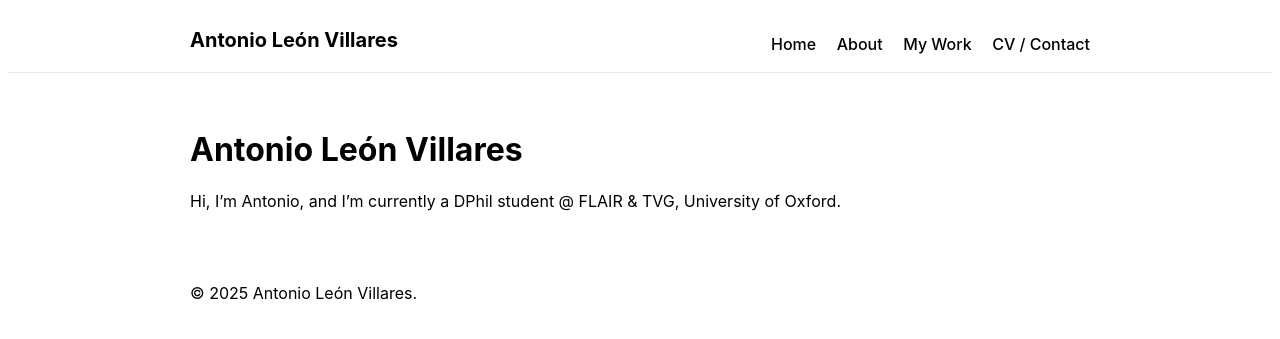
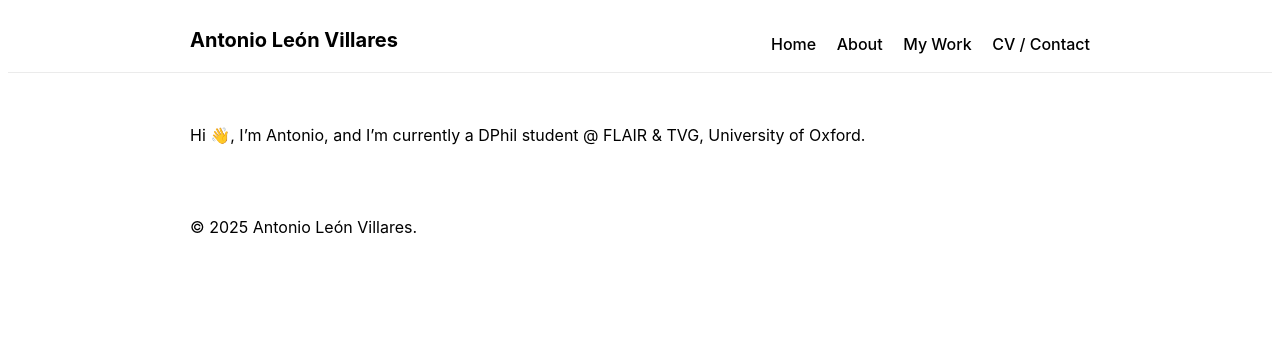
Before and after one commit to alv31415/alv31415.github.io, a Jekyll site: the page built from index.md, in a window 1280 px wide. Shown: the top 339 px of the page. Built offline with Jekyll 4.4.1, drawn with Linux system fonts in a browser that asks for light colours.

Commit message:
Update introduction with a friendly greeting

```diff
--- a/index.md
+++ b/index.md
@@ -3,6 +3,4 @@ layout: default
 title: Home
 ---
 
-# Antonio León Villares
-
-Hi, I'm Antonio, and I'm currently a DPhil student @ FLAIR & TVG, University of Oxford.
+Hi 👋, I'm Antonio, and I'm currently a DPhil student @ FLAIR & TVG, University of Oxford.
```
